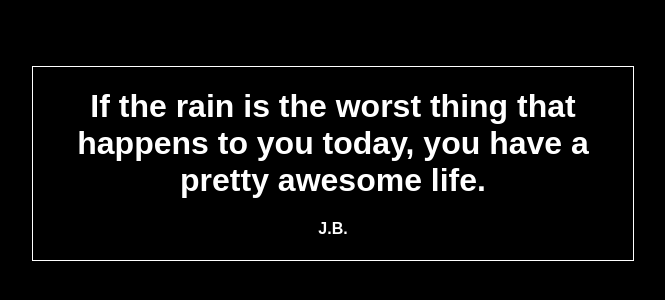
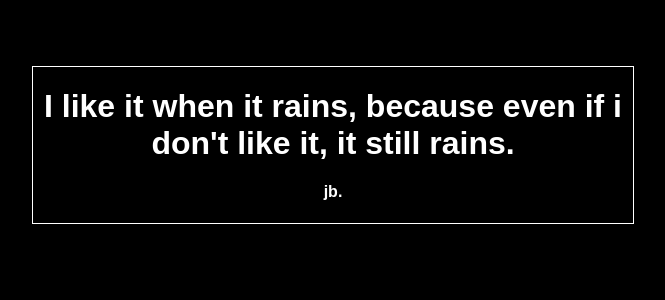
Before and after one commit to robertstipp/recite, a React (Create React App) app: page / in a window 1280 px wide. Shown: the part 132-432 px from the top of the page, without its empty margins (307-972 px from the left). Built offline with nearby package versions, Linux system fonts and the light colour scheme.

Commit message:
Dec 30, 2021

```diff
--- a/src/App.js
+++ b/src/App.js
@@ -11,10 +11,10 @@ const Quote = (props) => {
   return (
     <div className="quote">
       <h1>
-        If the rain is the worst thing that happens to you today, you have a
-        pretty awesome life.
+        I like it when it rains, because even if i don't like it, it still
+        rains.
       </h1>
-      <h4>J.B.</h4>
+      <h4>jb.</h4>
     </div>
   );
 };
```
